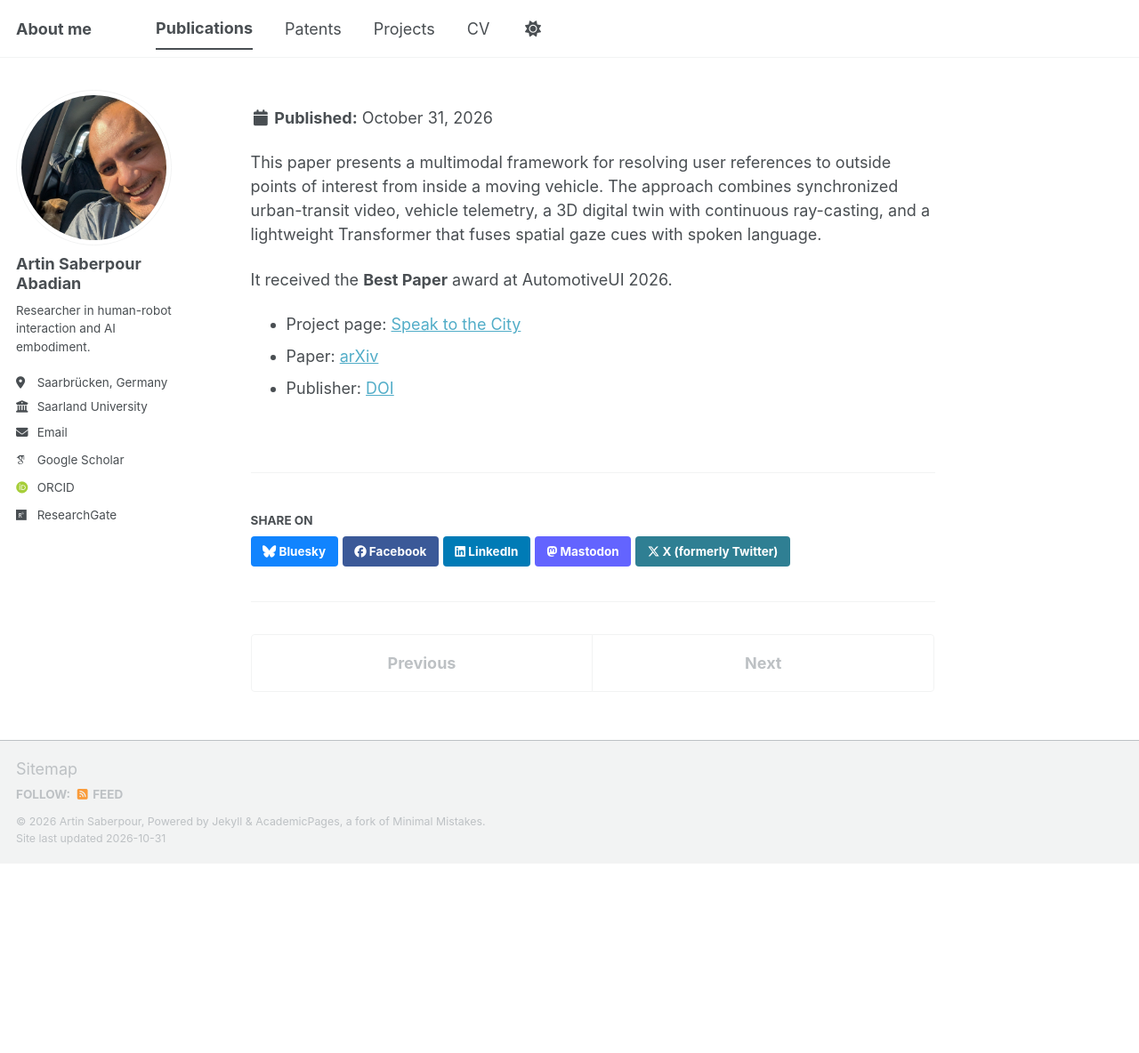
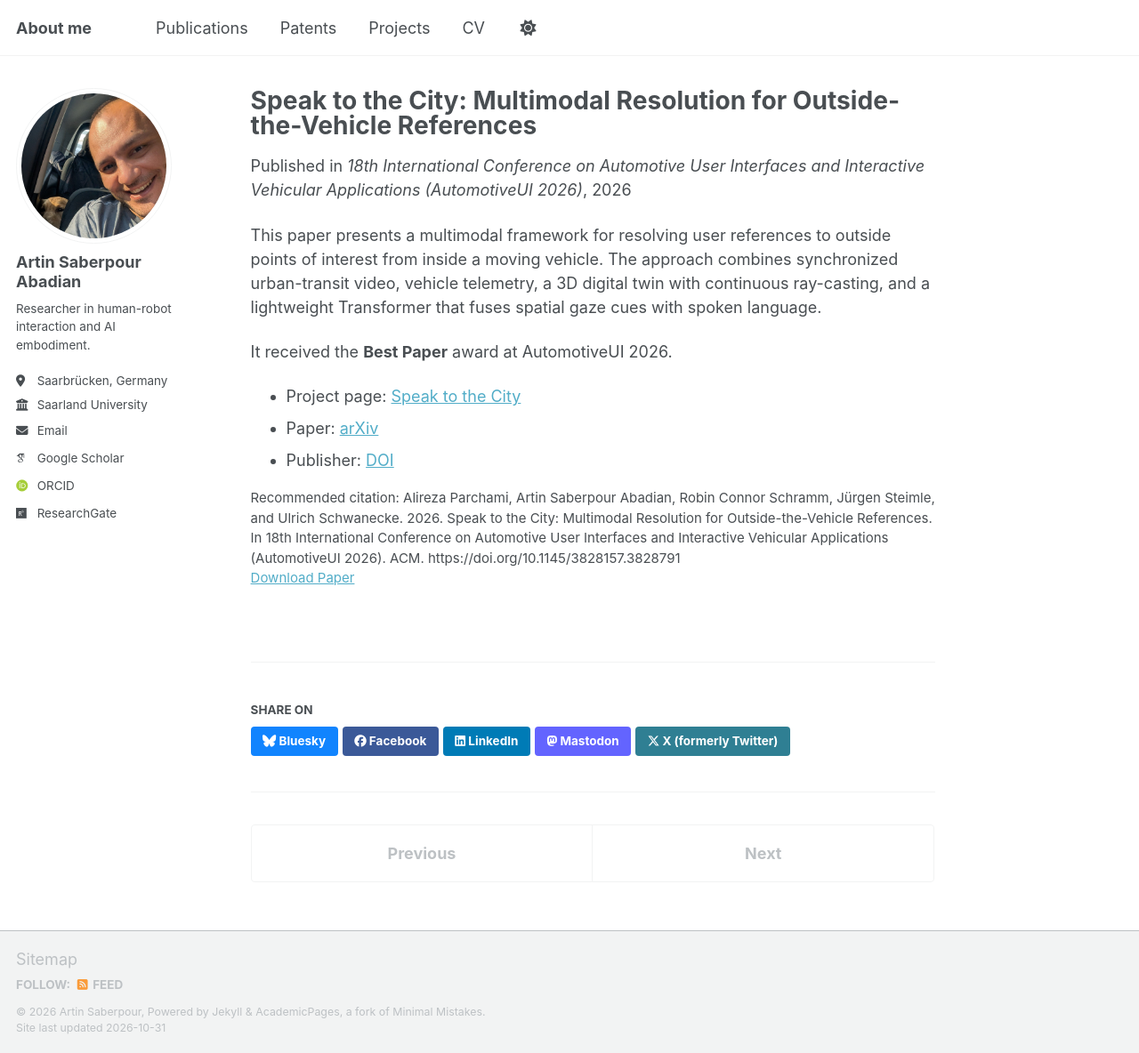
Before and after one commit to artin-saberpour/artin-saberpour.github.io, a Jekyll site: the page built from _publications/2026-09-19-speak-to-the-city.md, in a window 1280 px wide and 1184 px high. Shown: the whole window at 89% size. Built offline with Jekyll 4.4.1, drawn with Linux system fonts in a browser that asks for light colours; some web fonts are replaced; a script bundle is joined from its source files by our own code; library files that are not in the unit come from our copies.

```diff
--- a/_publications/2026-09-19-speak-to-the-city.md
+++ b/_publications/2026-09-19-speak-to-the-city.md
@@ -5,9 +5,9 @@
 permalink: /publication/speak-to-the-city/
 excerpt: 'Multimodal resolution of outside-the-vehicle references using a digital-twin data pipeline, ray-casting, and a lightweight Transformer. <strong>Best Paper</strong> at AutomotiveUI 2026.'
 date: 2026-09-19
-venue: '18th International Conference on Automotive User Interfaces and Interactive Vehicular Applications (AutomotiveUI '26)'
+venue: '18th International Conference on Automotive User Interfaces and Interactive Vehicular Applications (AutomotiveUI 2026)'
 paperurl: 'https://arxiv.org/abs/2609.14691'
-citation: 'Alireza Parchami, Artin Saberpour Abadian, Robin Connor Schramm, Jürgen Steimle, and Ulrich Schwanecke. 2026. Speak to the City: Multimodal Resolution for Outside-the-Vehicle References. In 18th International Conference on Automotive User Interfaces and Interactive Vehicular Applications (AutomotiveUI '26). ACM. https://doi.org/10.1145/3828157.3828791'
+citation: 'Alireza Parchami, Artin Saberpour Abadian, Robin Connor Schramm, Jürgen Steimle, and Ulrich Schwanecke. 2026. Speak to the City: Multimodal Resolution for Outside-the-Vehicle References. In 18th International Conference on Automotive User Interfaces and Interactive Vehicular Applications (AutomotiveUI 2026). ACM. https://doi.org/10.1145/3828157.3828791'
 ---
 
 This paper presents a multimodal framework for resolving user references to outside points of interest from inside a moving vehicle. The approach combines synchronized urban-transit video, vehicle telemetry, a 3D digital twin with continuous ray-casting, and a lightweight Transformer that fuses spatial gaze cues with spoken language.
```
